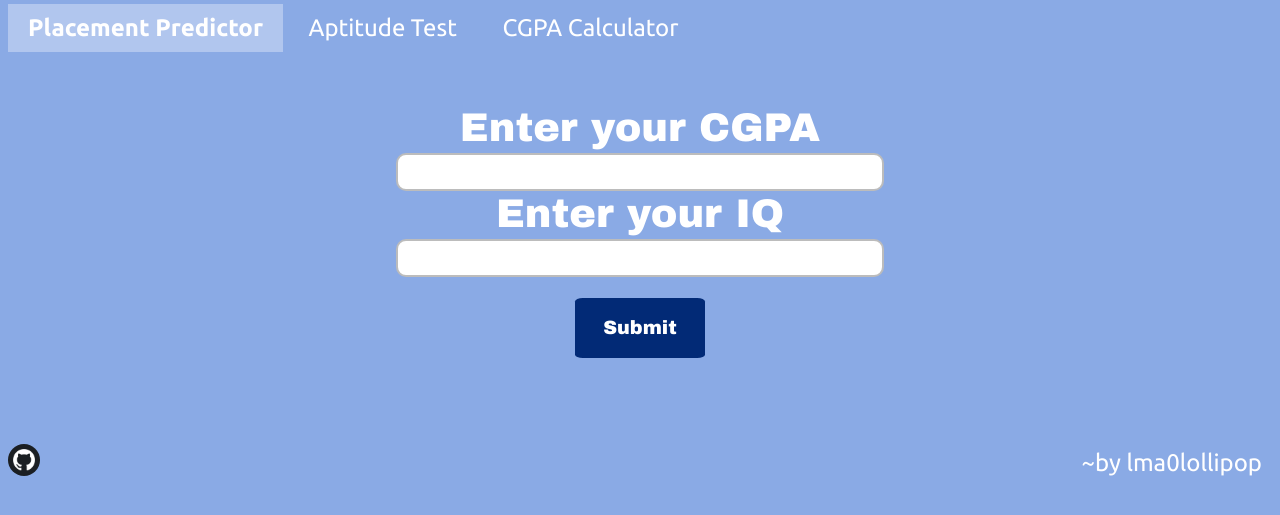
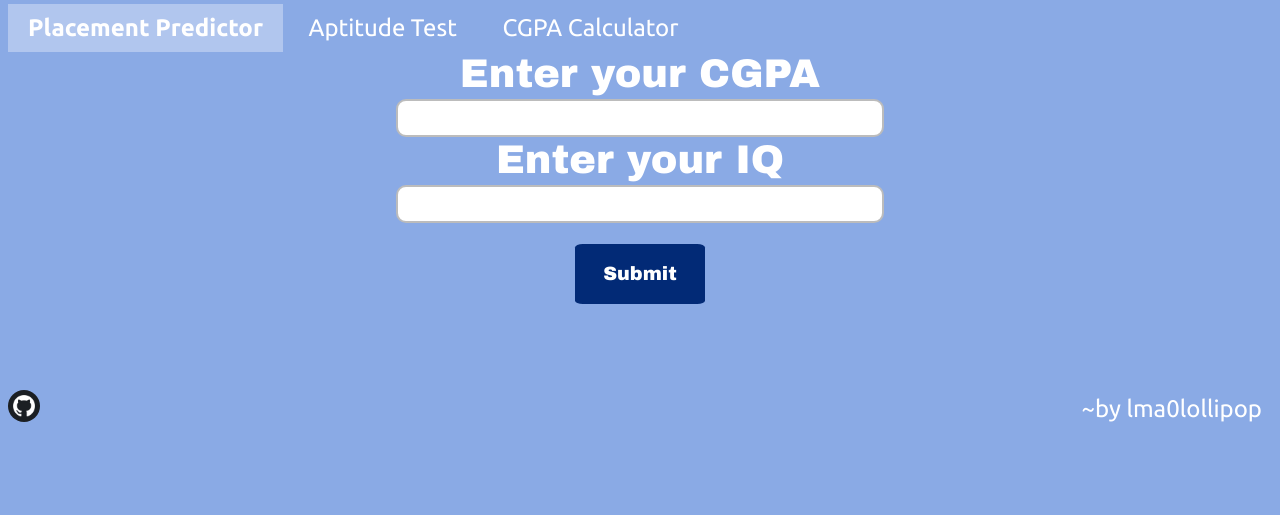
Before and after one commit to lma0lollipop/PlacementPredictor, a Django app: page / in a window 1280 px wide. Shown: the part 151-666 px from the top of the page. Run offline with Django 5.2, Linux system fonts and the light colour scheme.

Commit message:
Update index.html

```diff
--- a/placement-prediction/templates/index.html
+++ b/placement-prediction/templates/index.html
@@ -5,11 +5,7 @@
     <meta charset="UTF-8">
     <meta name="viewport" content="width=device-width, initial-scale=1.0">
     <title>Placement Prediction</title>
-    <link rel="preconnect" href="https://fonts.googleapis.com">
-    <link rel="preconnect" href="https://fonts.gstatic.com" crossorigin>
     <link href="https://fonts.googleapis.com/css2?family=Archivo+Black&display=swap" rel="stylesheet">
-    <link rel="preconnect" href="https://fonts.googleapis.com">
-    <link rel="preconnect" href="https://fonts.gstatic.com" crossorigin>
     <link href="https://fonts.googleapis.com/css2?family=Ubuntu:ital,wght@0,300;0,400;0,500;0,700;1,300;1,400;1,500;1,700&display=swap" rel="stylesheet">
     <link rel="stylesheet" href="{% static 'styles/style.css' %}" type="text/css">
 </head>
@@ -18,18 +14,18 @@
         <h1>Placement Prediction</h1>
         <nav class="navbar">
             <ul>
-                <li><a href="{% url 'home' %}" class="active" >Placement Predictor</a></li>
-                <li><a href="{% url 'aptitude' %}" >Aptitude Test</a></li>
-                <li><a href="{% url 'cgpa' %}" >CGPA Calculator</a></li>
+                <li><a href="{% url 'home' %}" class="active">Placement Predictor</a></li>
+                <li><a href="{% url 'aptitude' %}">Aptitude Test</a></li>
+                <li><a href="{% url 'cgpa' %}">CGPA Calculator</a></li>
             </ul>
         </nav>
     </header>
-    <br><br>
+
     <main class="form">
         <section id="forminput">
             <form action="{% url 'result' %}" method="get">
                 <div class="cgpa">
-                    <label for="cpga">Enter your CGPA</label><br>
+                    <label for="cgpa">Enter your CGPA</label><br>
                     <input type="text" name="cgpa" id="cgpa" required>
                 </div>
                 <div class="iq">
@@ -42,6 +38,7 @@
             </form>
         </section>
     </main>
+
     <footer>
         <div id="credits">
             <div class="github-link">
@@ -55,7 +52,6 @@
                 </div>
             </div>
         </div>
-
     </footer>
 </body>
 </html>
```
